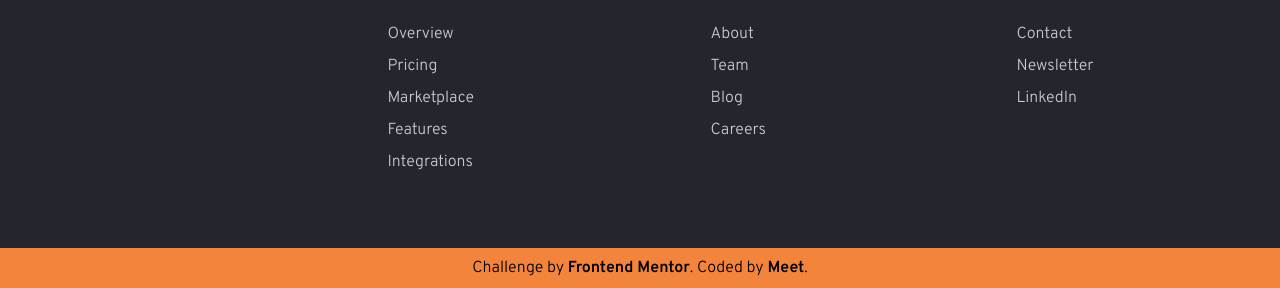
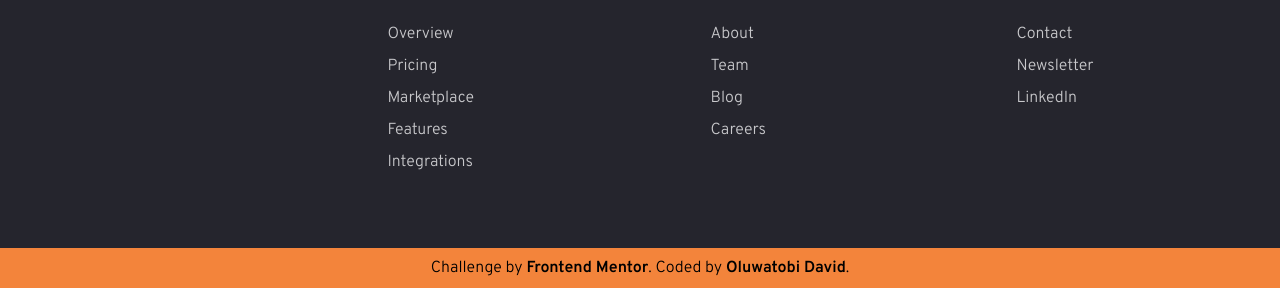
Before and after one commit to EbvidPro/Blogr-Landing-Page, a plain HTML site: page index.html in a window 1280 px wide. Shown: the part 2456-2744 px from the top of the page. Drawn offline with Linux system fonts and the light colour scheme.

Commit message:
Update index.html

```diff
--- a/index.html
+++ b/index.html
@@ -139,7 +139,7 @@
     </div>
     <div class="attribution">
         Challenge by <a href="https://www.frontendmentor.io?ref=challenge" target="_blank">Frontend Mentor</a>.
-        Coded by <a href="https://www.linkedin.com/in/oluwatobi-david-65534b1a5/" target="_blank">Meet</a>.
+        Coded by <a href="https://www.linkedin.com/in/oluwatobi-david-65534b1a5/" target="_blank">Oluwatobi David</a>.
       </div>
 </body>
 </html>
```
